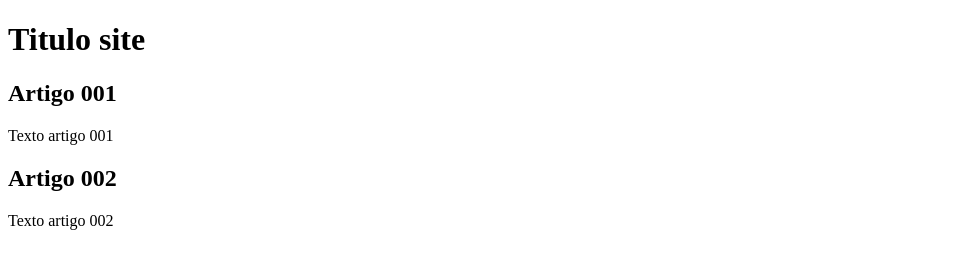
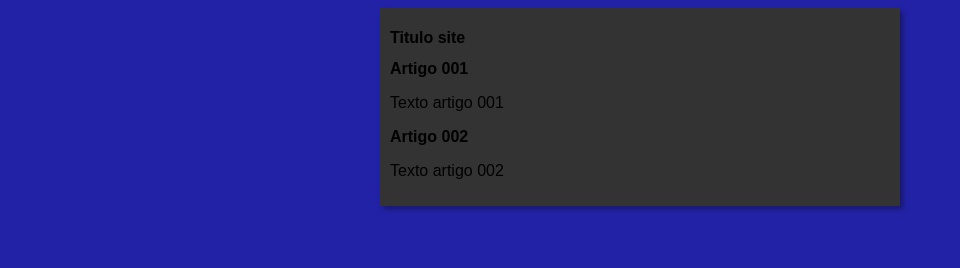
Before and after one commit to Vanderluizsj/projeto-site-cv, a plain HTML site: page index.html in a window 1280 px wide. Shown: the whole page, without its empty margins (0-960 px from the left). Drawn offline with Linux system fonts and the light colour scheme.

Commit message:
inicio do design

```diff
--- /dev/null
+++ b/estilos/style.css
@@ -0,0 +1,15 @@
+*{
+    font-family: Arial, helvetica, sans-serif;
+    font-size: 16px
+}
+
+body {
+    background-color: rgb(34, 34, 167);
+}
+main {
+    background-color: #333;
+    width: 500px;
+    margin: auto;
+    padding: 10px;
+    box-shadow: 3px 3px 5px rgba(0, 0, 0, 0.336);
+}
--- a/index.html
+++ b/index.html
@@ -4,6 +4,7 @@
     <meta charset="UTF-8">
     <meta name="viewport" content="width=device-width, initial-scale=1.0">
     <title>Titulo site</title>
+    <link rel="stylesheet" href="estilos/style.css">
 </head>
 <body>
     <main>
```
